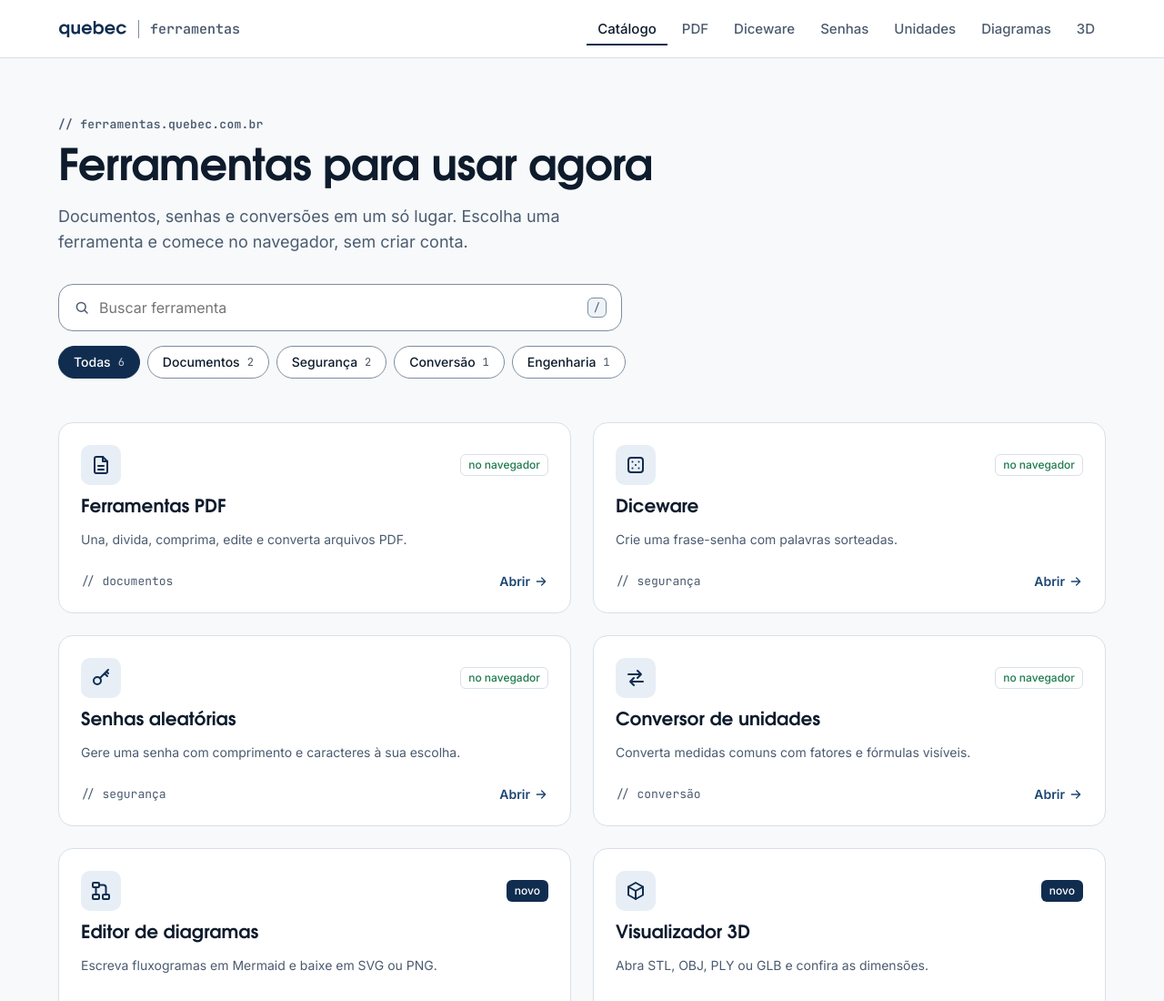
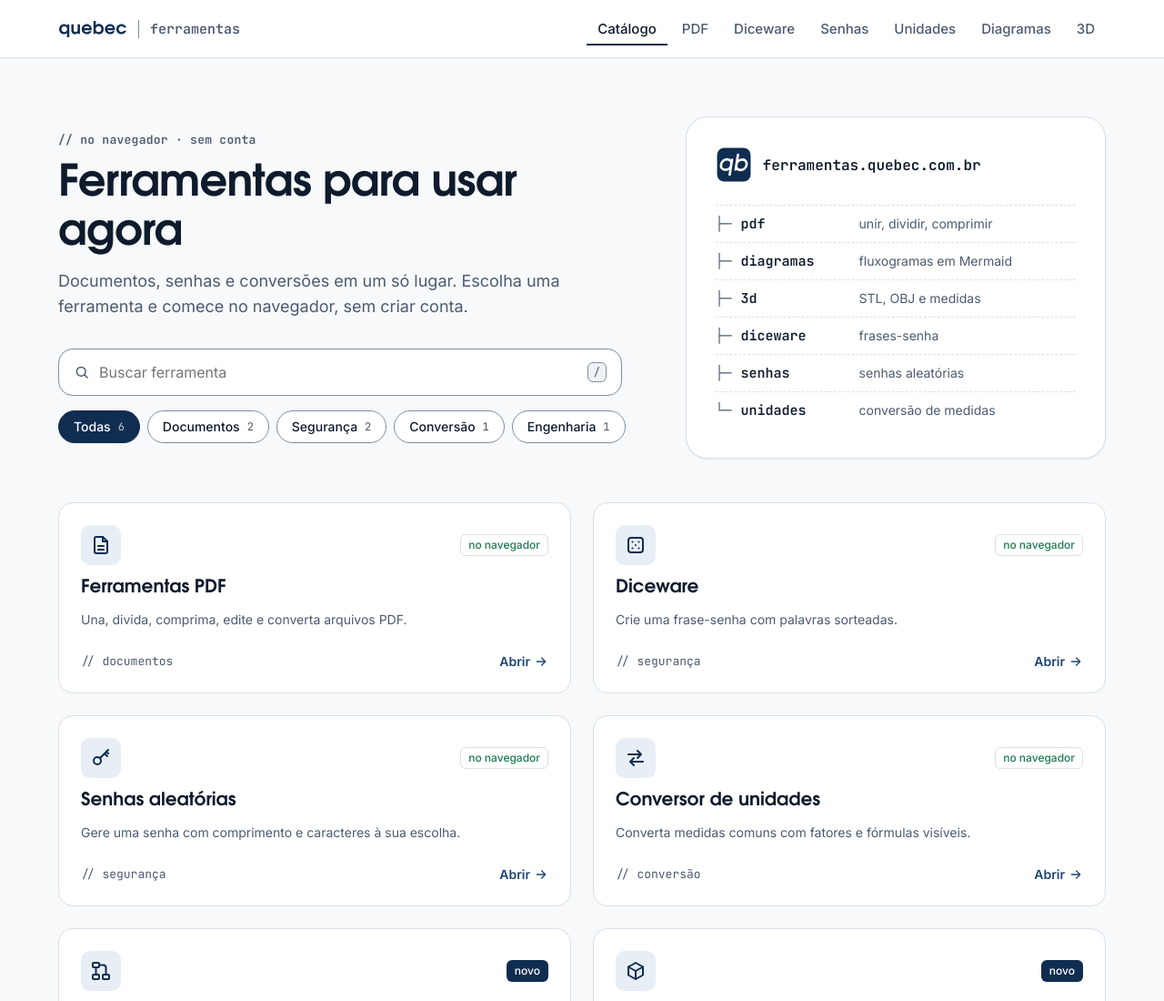
Before and after one commit to Borussia80/Borussia80.github.io, a plain HTML site: page index.html in a window 1280 px wide. Shown: the top 1100 px of the page at 91% size. Drawn offline with Linux system fonts and the light colour scheme.

Commit message:
Home: monograma qb no mapa das ferramentas (#9)
O cabeçalho segue só com o nome (regra da marca). O monograma entra no hero da home pelo componente qb-tree do design system: símbolo no topo e as ferramentas como ramos, com links. No tema escuro usa simbolo_qb_invertido.svg. No celular o mapa vira uma faixa de marca no topo da página.

Co-Authored-By: Claude Opus 5.5 <noreply@anthropic.com>

```diff
--- a/index.html
+++ b/index.html
@@ -24,6 +24,11 @@
 <!-- /qb:head -->
   <style>
     .page-head { padding: var(--space-16) 0 var(--space-8); }
+    .page-head .qb-container { display: grid; grid-template-columns: minmax(0, 1.15fr) minmax(0, .85fr); gap: var(--space-16); align-items: center; }
+    /* Monograma: o mapa de produtos é o lugar dele (o cabeçalho leva só o nome; regra da marca). */
+    .brand-map li .n { color: var(--text); text-decoration: none; }
+    .brand-map li .n:hover { text-decoration: underline; text-underline-offset: 3px; }
+    .brand-map .qb-tree-top .qb-mono { font-weight: 600; }
     .page-head h1 { margin: 0 0 var(--space-3); }
     .page-head .lead { margin: 0 0 var(--space-8); max-width: 620px; color: var(--text-muted); }
     .search { max-width: 620px; margin-bottom: var(--space-4); }
@@ -34,7 +39,8 @@
     .product-strip p { color: var(--text-muted); margin: 0 0 var(--space-5); }
     .product-links { display: flex; flex-wrap: wrap; gap: var(--space-3); align-items: center; }
     .product-links span { color: var(--text-muted); font-size: 14px; }
-    @media (max-width: 860px) { .page-head { padding-top: var(--space-12); } .page-head h1 { font-size: 40px; line-height: 46px; } }
+    @media (max-width: 1100px) { .page-head .qb-container { gap: var(--space-10); } .brand-map li { grid-template-columns: 28px 110px 1fr; } }
+    @media (max-width: 860px) { .page-head { padding-top: var(--space-12); } .page-head h1 { font-size: 40px; line-height: 46px; } .page-head .qb-container { grid-template-columns: 1fr; } .brand-map { order: -1; padding: var(--space-4) var(--space-5); border-radius: var(--radius-lg); box-shadow: none; } .brand-map ul { display: none; } .brand-map .qb-tree-top { margin: 0; } }
     @media (max-width: 600px) { .catalog .qb-card { min-height: 0; } }
   </style>
 </head>
@@ -54,12 +60,25 @@
 <main id="conteudo">
 <div data-qb-catalog>
 <section class="page-head"><div class="qb-container">
-  <p class="qb-eyebrow">// ferramentas.quebec.com.br</p>
+  <div class="page-intro">
+  <p class="qb-eyebrow">// no navegador · sem conta</p>
   <h1 class="display-lg">Ferramentas para usar agora</h1>
   <p class="lead body-lg">Documentos, senhas e conversões em um só lugar. Escolha uma ferramenta e comece no navegador, sem criar conta.</p>
   <div class="qb-input qb-input--search search"><svg class="qb-i" aria-hidden="true"><use href="/assets/quebec/icons.svg?v=1.2.1#search"/></svg><input type="search" placeholder="Buscar ferramenta" aria-label="Buscar ferramenta" data-qb-search autocomplete="off"><span class="qb-kbd" aria-hidden="true">/</span></div>
   <div class="qb-chips" role="group" aria-label="Filtrar por categoria"><button class="qb-chip" type="button" data-qb-filter="todas" aria-pressed="true">Todas <span class="qb-count" aria-hidden="true">6</span></button><button class="qb-chip" type="button" data-qb-filter="documentos" aria-pressed="false">Documentos <span class="qb-count" aria-hidden="true">2</span></button><button class="qb-chip" type="button" data-qb-filter="seguranca" aria-pressed="false">Segurança <span class="qb-count" aria-hidden="true">2</span></button><button class="qb-chip" type="button" data-qb-filter="conversao" aria-pressed="false">Conversão <span class="qb-count" aria-hidden="true">1</span></button><button class="qb-chip" type="button" data-qb-filter="engenharia" aria-pressed="false">Engenharia <span class="qb-count" aria-hidden="true">1</span></button></div>
   <p class="qb-visually-hidden" aria-live="polite" data-qb-status></p>
+  </div>
+  <aside class="qb-tree brand-map" aria-label="Mapa das ferramentas quebec">
+    <div class="qb-tree-top"><img class="qb-only-light" src="/assets/quebec/logos/simbolo_qb.svg?v=1.2.1" alt="" width="40" height="40"><img class="qb-only-dark" src="/assets/quebec/logos/simbolo_qb_invertido.svg?v=1.2.1" alt="" width="40" height="40"><span class="qb-mono">ferramentas.quebec.com.br</span></div>
+    <ul>
+      <li><span class="b" aria-hidden="true">├─</span><a class="n" href="/pdf/">pdf</a><span class="d">unir, dividir, comprimir</span></li>
+      <li><span class="b" aria-hidden="true">├─</span><a class="n" href="/diagramas/">diagramas</a><span class="d">fluxogramas em Mermaid</span></li>
+      <li><span class="b" aria-hidden="true">├─</span><a class="n" href="/3d/">3d</a><span class="d">STL, OBJ e medidas</span></li>
+      <li><span class="b" aria-hidden="true">├─</span><a class="n" href="/diceware/">diceware</a><span class="d">frases-senha</span></li>
+      <li><span class="b" aria-hidden="true">├─</span><a class="n" href="/senhas/">senhas</a><span class="d">senhas aleatórias</span></li>
+      <li><span class="b" aria-hidden="true">└─</span><a class="n" href="/unidades/">unidades</a><span class="d">conversão de medidas</span></li>
+    </ul>
+  </aside>
 </div></section>
 <section class="catalog" aria-label="Catálogo"><div class="qb-container"><div class="qb-grid qb-grid--2">
 <a class="qb-card" href="/pdf/" data-qb-item data-category="documentos" data-search="PDF unir dividir organizar editar converter comprimir compactar reduzir tamanho imagem documento"><div class="qb-card-top"><span class="qb-icon-tile" aria-hidden="true"><svg class="qb-i"><use href="/assets/quebec/icons.svg?v=1.2.1#doc"/></svg></span><span class="qb-badge qb-badge--success">no navegador</span></div><h3 class="h3">Ferramentas PDF</h3><p class="body-sm">Una, divida, comprima, edite e converta arquivos PDF.</p><div class="qb-card-foot"><span>// documentos</span><span class="qb-go">Abrir <svg class="qb-i" aria-hidden="true"><use href="/assets/quebec/icons.svg?v=1.2.1#arrow-right"/></svg></span></div></a>
```
Also changed, not shown: assets/quebec/logos/simbolo_qb_invertido.svg (added).
